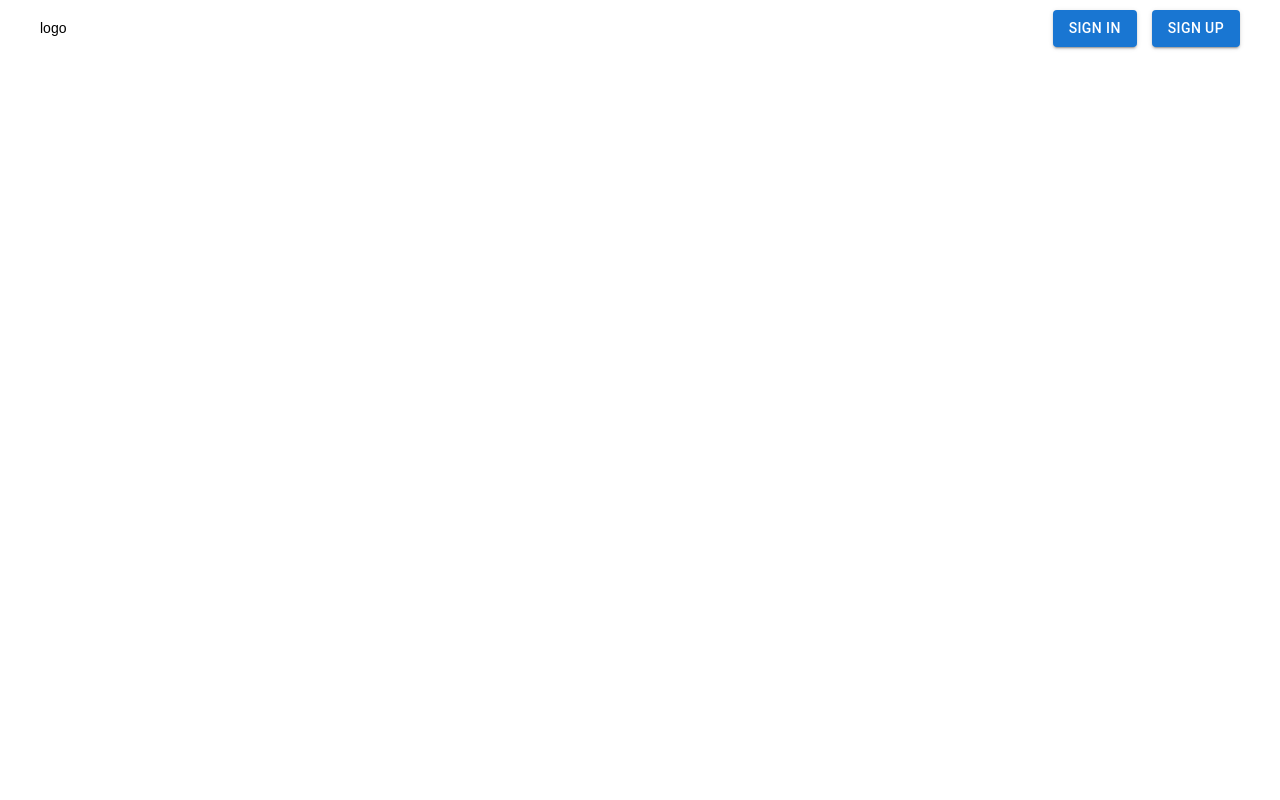
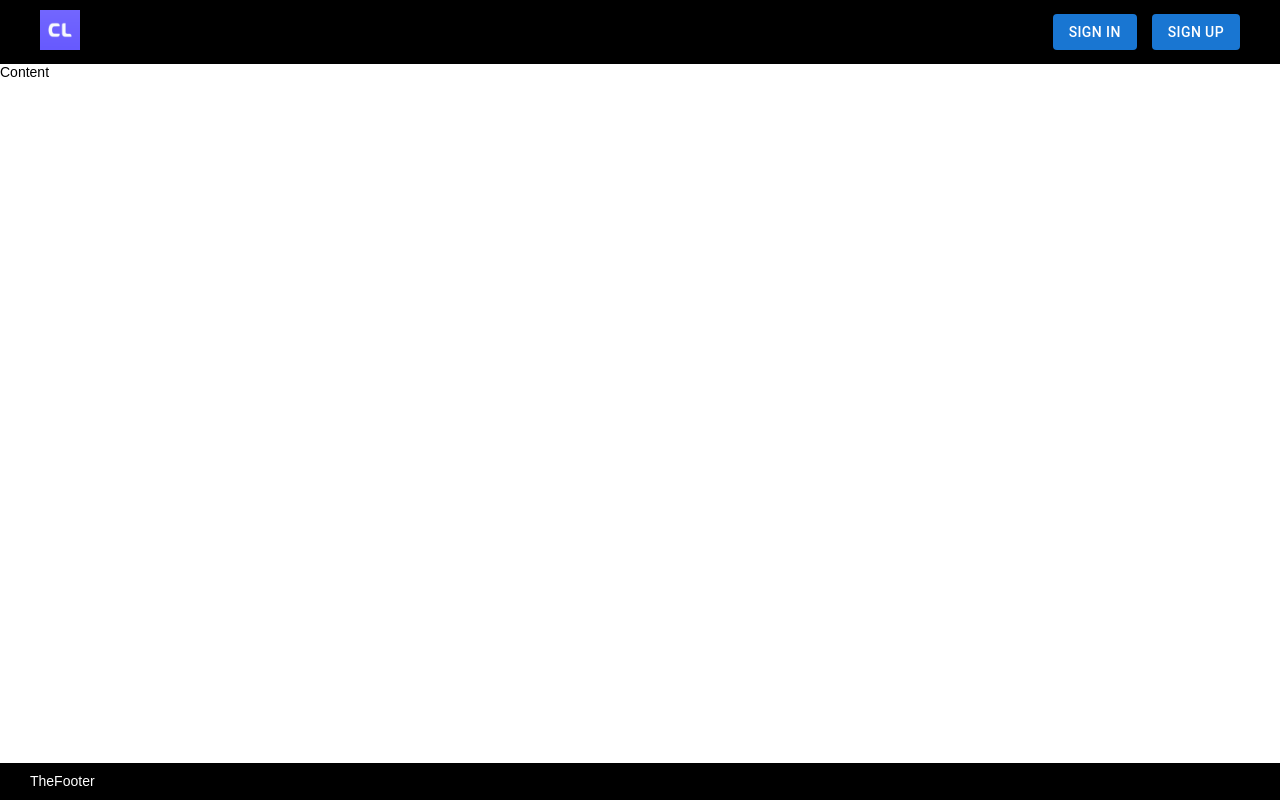
Before and after one commit to dzmitry-viartseika/mern-signup-service, a React app in the folder frontend/landing/: page / in a window 1280 px wide. Built offline with nearby package versions, Linux system fonts and the light colour scheme.

Commit message:
added default footer

```diff
--- a/frontend/landing/config/webpack.common.js
+++ b/frontend/landing/config/webpack.common.js
@@ -6,6 +6,13 @@ const ruleForStyle = {
     loader: 'css-loader'
   }, {
     loader: 'sass-loader'
+  }]
+}
+
+const ruleForImages = {
+  test: /\.(png|jpg)$/,
+  use: [{
+    loader: 'file-loader'
   }]
 }
 
@@ -29,7 +36,7 @@ const rulesForJavascript = {
   }
 }
 
-const rules = [rulesForJavascript, ruleForStyle]
+const rules = [rulesForJavascript, ruleForStyle, ruleForImages]
 
 module.exports = {
   module: { rules }
--- a/frontend/landing/config/webpack.prod.js
+++ b/frontend/landing/config/webpack.prod.js
@@ -1,5 +1,6 @@
 const { merge } = require('webpack-merge');
 const HtmlWebpackPlugin = require('html-webpack-plugin');
+var ExtractTextWebpackPlugin = require('extract-text-webpack-plugin')
 const ModuleFederationPlugin = require('webpack/lib/container/ModuleFederationPlugin');
 const commonConfig = require('./webpack.common');
 const packageJson = require('../package.json');
--- a/frontend/landing/package.json
+++ b/frontend/landing/package.json
@@ -24,6 +24,7 @@
     "babel-loader": "^8.1.0",
     "clean-webpack-plugin": "^3.0.0",
     "css-loader": "^5.2.7",
+    "file-loader": "^6.2.0",
     "html-webpack-plugin": "^4.5.0",
     "sass": "^1.42.0",
     "sass-loader": "^12.1.0",
--- a/frontend/landing/src/App.js
+++ b/frontend/landing/src/App.js
@@ -1,13 +1,18 @@
 import React from 'react';
 import TheHeader from './components/Header/TheHeader';
+import TheFooter from './components/Footer/TheFooter';
 import './assets/scss/style.scss';
 import { BrowserRouter } from 'react-router-dom';
 
 export const App = () => {
   return (
     <BrowserRouter>
-        <div>
+        <div className='landing'>
             <TheHeader />
+            <div className='landing-content'>
+                Content
+            </div>
+            <TheFooter />
         </div>
     </BrowserRouter>
   )
--- /dev/null
+++ b/frontend/landing/src/assets/scss/components/Footer/footer.scss
@@ -0,0 +1,8 @@
+@import '../../variables';
+
+.landing-footer {
+  width: 100%;
+  padding: 10px 30px;
+  background: $color-secondary;
+  color: $color-primary;
+}
--- a/frontend/landing/src/assets/scss/components/Header/header.scss
+++ b/frontend/landing/src/assets/scss/components/Header/header.scss
@@ -2,8 +2,14 @@
 
 .landing-header {
   width: 100%;
-  min-height: 80px;
   padding: 10px 30px;
+  background: $color-secondary;
+  color: $color-primary;
+
+  &__logo {
+    max-width: 40px;
+    height: auto;
+  }
 
   &__wrapper {
     display: flex;
--- a/frontend/landing/src/assets/scss/core.scss
+++ b/frontend/landing/src/assets/scss/core.scss
@@ -6,7 +6,31 @@ body {
   color: $color-secondary;
 }
 
-.landing-container {
-  max-width: 1200px;
-  margin: 0 auto;
+img {
+  max-width: 100%;
+  height: auto;
 }
+
+.landing {
+  height: 100vh;
+  overflow: hidden;
+  display: flex;
+  flex-direction: column;
+
+  &-header {
+    flex: 0 0 auto;
+  }
+
+  &-footer {
+    flex: 0 0 auto;
+  }
+
+  &-content {
+    flex: 1 0 auto;
+  }
+
+  &-container {
+    max-width: 1200px;
+    margin: 0 auto;
+  }
+}
--- a/frontend/landing/src/assets/scss/style.scss
+++ b/frontend/landing/src/assets/scss/style.scss
@@ -2,3 +2,4 @@
 @import "core";
 @import "variables";
 @import "./components/Header/header";
+@import "./components/Footer/footer";
--- a/frontend/landing/src/components/Elements/TheInputText.js
+++ b/frontend/landing/src/components/Elements/TextInput/TheInputText.js
@@ -12,7 +12,6 @@ const TheInputText = ({ required = false, label, type = 'text', value, onChange,
                 noValidate
                 autoComplete="off"
             >
-                value={ value }
                 <TextField
                     label={label}
                     required={required}
--- /dev/null
+++ b/frontend/landing/src/components/Elements/TheImage/TheImage.js
@@ -0,0 +1,18 @@
+import React from "react";
+
+const Image = ({ name }) => {
+    try {
+        console.log('name', name);
+        // Import image on demand
+        const image = `../../assets/images/${name}`;
+        console.log('image', image);
+        // If the image doesn't exist. return null
+        if (!image) return null;
+        return <img src={image.default} />;
+    } catch (error) {
+        console.log(`Image with name "${name}" does not exist`);
+        return null;
+    }
+};
+
+export default Image;
--- /dev/null
+++ b/frontend/landing/src/components/Footer/TheFooter.js
@@ -0,0 +1,11 @@
+import react from 'react';
+
+const TheFooter = () => {
+    return (
+        <footer className='landing-footer'>
+            TheFooter
+        </footer>
+    )
+}
+
+export default TheFooter;
--- a/frontend/landing/src/components/Header/TheHeader.js
+++ b/frontend/landing/src/components/Header/TheHeader.js
@@ -1,6 +1,9 @@
 import React, { useState }  from 'react';
 import { Button, Modal, Fade, Box, Typography, Backdrop } from '@mui/material';
-import TheInputText from '../Elements/TheInputText';
+import TheInputText from '../Elements/TextInput/TheInputText';
+import TheImage from '../Elements/TheImage/TheImage';
+import { Link } from 'react-router-dom';
+import logo from '../../assets/images/logo.png';
 
 const style = {
     position: 'absolute',
@@ -54,7 +57,13 @@ const TheHeader = () => {
                 <div className="landing-container">
                     <div className="landing-header__wrapper">
                         <div className="landing-header__left">
-                            logo
+                            <Link to={'/'}>
+                                <div
+                                    className="landing-header__logo">
+                                    <img src={logo} alt=""/>
+                                </div>
+                            </Link>
+                            {/*<TheImage name={'logo.png'}/>*/}
                         </div>
                         <div className="landing-header__right">
                             <Button
```
Also changed, not shown: frontend/landing/src/assets/images/logo.png (added), 1 other file (tests, documents, lock files or other folders).
